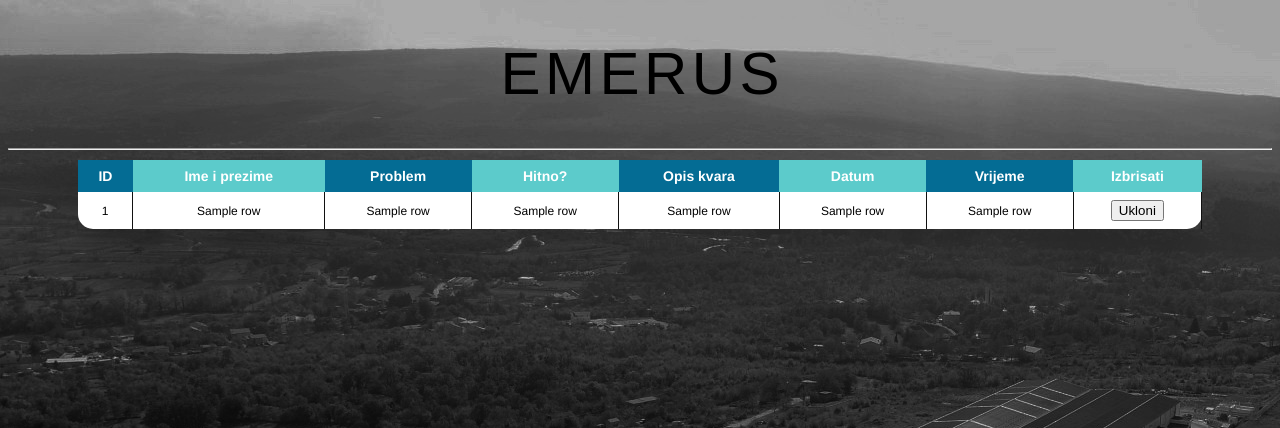
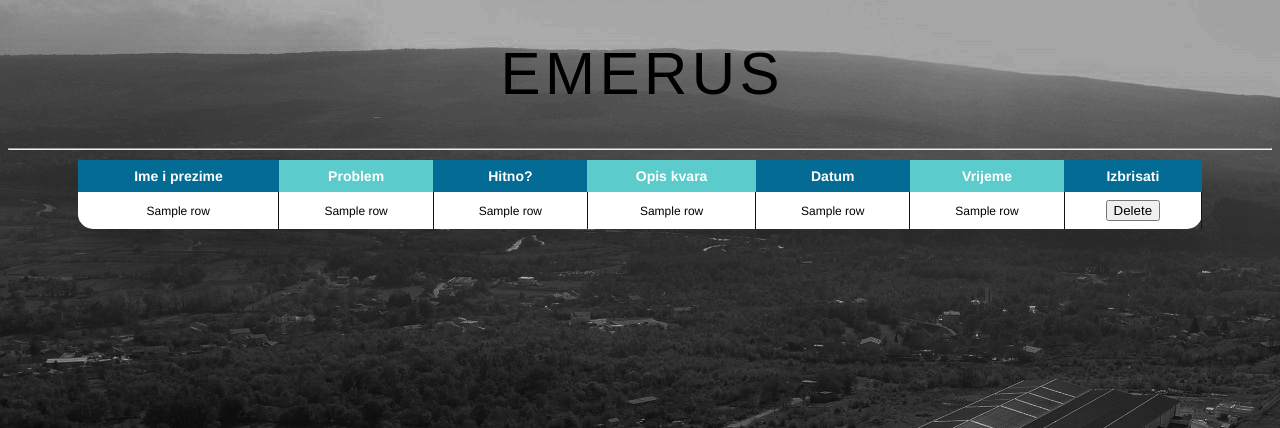
Before and after one commit to MarkoCuk54/Ticket-System, a Flask app: template templates/admin.html in a window 1280 px wide. Shown: the top 428 px of the page. Run offline with Flask 2, Linux system fonts and the light colour scheme; the template is opened without the code that fills it: most values are stand-ins (such as "Sample title", 1, 10 or a date in 2020); some libraries are stand-ins or nearby versions.

Commit message:
adding delete button for every element

```diff
--- a/app.py
+++ b/app.py
@@ -94,13 +94,10 @@ def login():
     return render_template('login.html', error=error)
 
 
-@app.route("/delete", methods=["POST"])
-def delete():
-    cursor.execute("DELETE  FROM prijava")
-    cursor.execute("SELECT * FROM prijava ORDER BY id DESC")
-    result = cursor.fetchall()
-    return render_template("admin.html", data=result)
-
+@app.route('/movie/delete/<int:tiket_id>', methods=['POST'])
+def delete_tiket(tiket_id):
+    cursor.execute("DELETE FROM prijava WHERE id = " + str(tiket_id))
+    return redirect("http://192.168.10.147:5000/login?", code=302)
 
 
 if __name__ == '__main__':
--- a/templates/admin.html
+++ b/templates/admin.html
@@ -26,7 +26,7 @@
     <table class="fl-table">
         <thead style="text-align: center">
             <tr>
-                <th>ID</th>
+
                 <th>Ime i prezime</th>
                 <th>Problem</th>
                 <th>Hitno?</th>
@@ -41,7 +41,6 @@
             <div>
                 <tbody>
                     <tr>
-                        <td>{{row[0]}}</td>
                         <td>{{ row[1] }}</td>
                         <td>{{ row[2] }}</td>
                         <td>{{ row[3] }}</td>
@@ -49,7 +48,7 @@
                         <td>{{ row[5] }}</td>
                         <td>{{ row[6] }}</td>
                         <td>
-                            <form action="/delete" method="post"><button type="submit">Ukloni</button>
+                            <form method="post" action="{{ url_for('delete_tiket', tiket_id=row[0]) }}"><input class="btn" type="submit" name="delete" value="Delete">
                             </form>
                         </td>
                     </tr>
```
